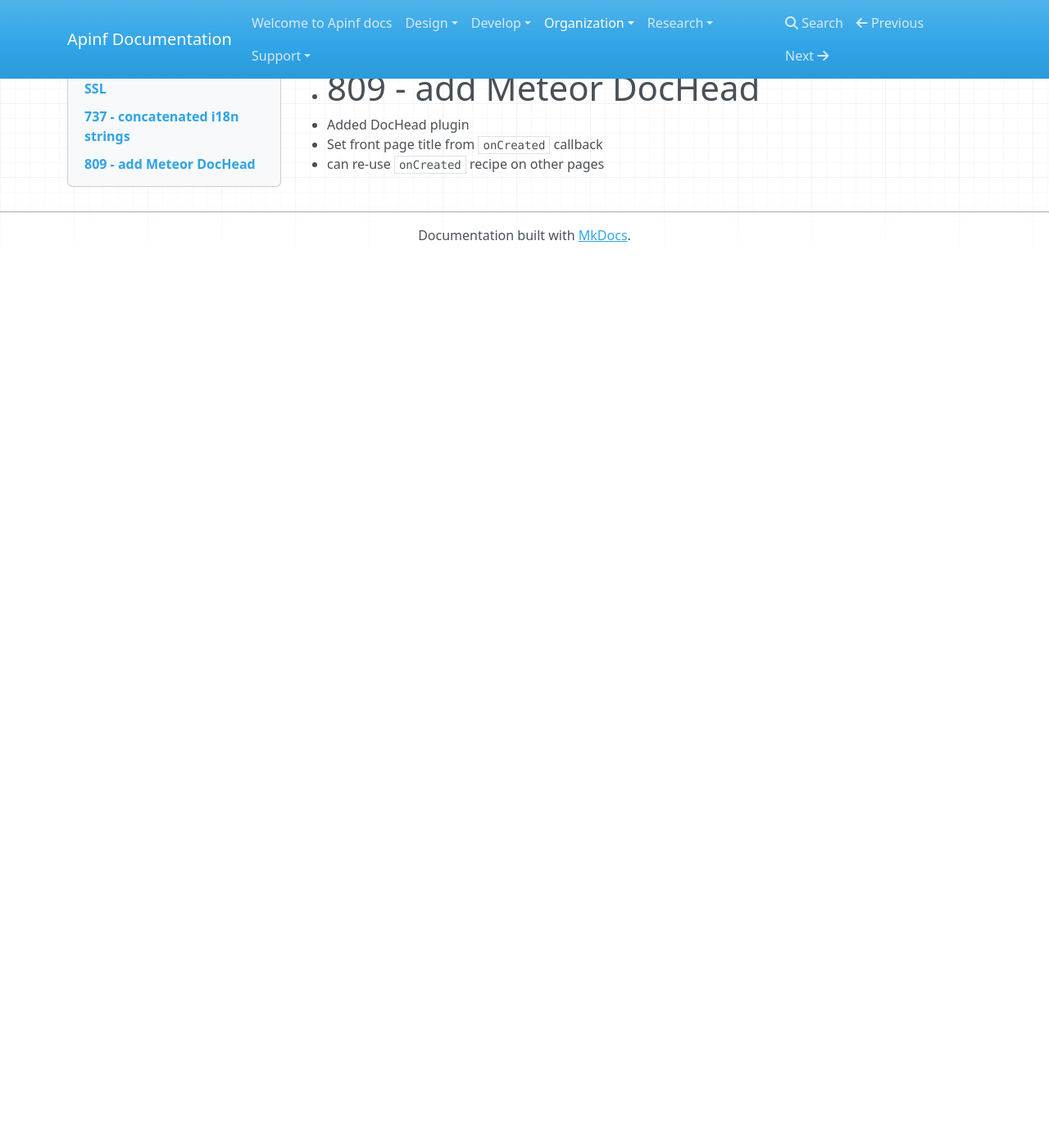
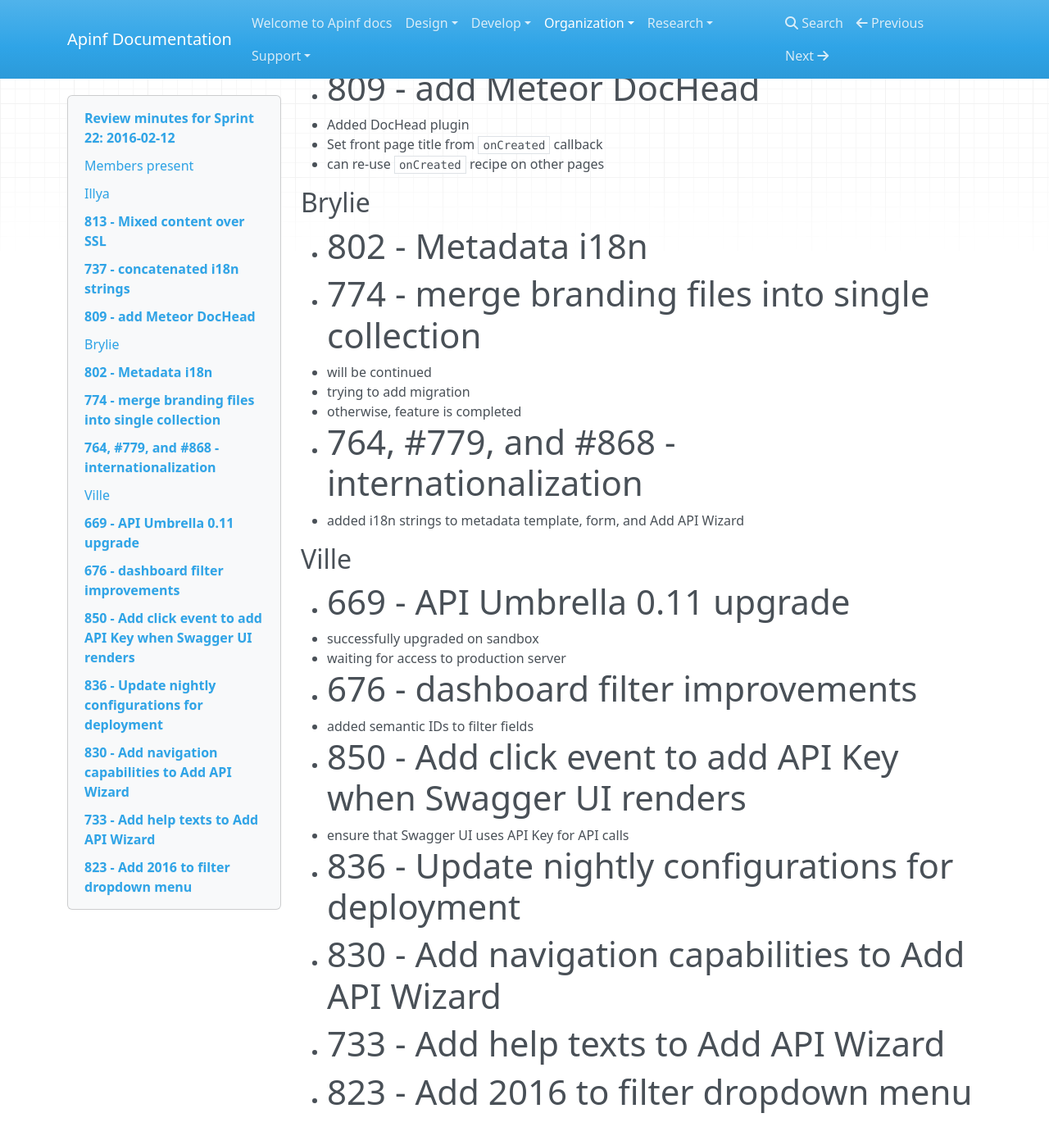
Before and after one commit to apinf/docs, an MkDocs documentation site: the page built from docs/organization/minutes/2016-02-12-Sprint-22-Review.md, in a window 1280 px wide and 1400 px high, scrolled down 662 px. Shown: the top 1397 px of the window at 82% size. Built offline with MkDocs 1.6.1, drawn with Linux system fonts in a browser that asks for light colours; nearby versions of some CDN libraries; before the commit the page ends 977 px from its top, so only the background shows below that.

Commit message:
Additional notes

```diff
--- a/docs/organization/minutes/2016-02-12-Sprint-22-Review.md
+++ b/docs/organization/minutes/2016-02-12-Sprint-22-Review.md
@@ -26,3 +26,27 @@
   - Added DocHead plugin
   - Set front page title from `onCreated` callback
   - can re-use `onCreated` recipe on other pages
+
+## Brylie
+
+- #802 - Metadata i18n
+- #774 - merge branding files into single collection
+  - will be continued
+  - trying to add migration
+  - otherwise, feature is completed
+- #764, #779, and #868 - internationalization
+  - added i18n strings to metadata template, form, and Add API Wizard
+
+## Ville
+
+- #669 - API Umbrella 0.11 upgrade
+  - successfully upgraded on sandbox
+  - waiting for access to production server
+- #676 - dashboard filter improvements
+  - added semantic IDs to filter fields
+- #850 - Add click event to add API Key when Swagger UI renders
+  - ensure that Swagger UI uses API Key for API calls
+- #836 - Update nightly configurations for deployment
+- #830 - Add navigation capabilities to Add API Wizard
+- #733 - Add help texts to Add API Wizard
+- #823 - Add 2016 to filter dropdown menu
```
